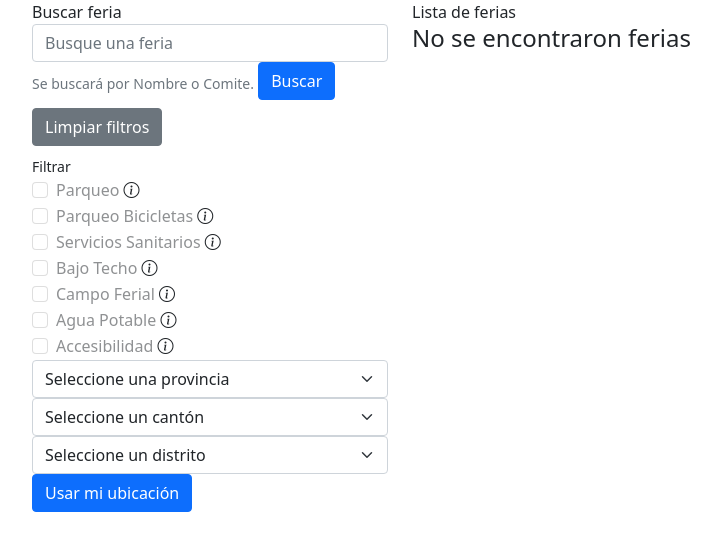
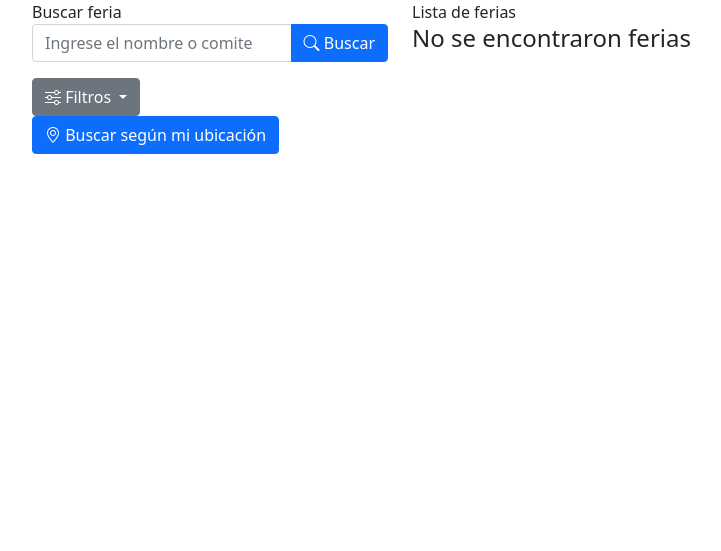
Before and after one commit to fabianabarca/feria, a Django app: page /ferias/ in a window 1280 px wide. Shown: the top 551 px of the page, without its empty margins (50-771 px from the left). Run offline with Django 3.2, Linux system fonts and the light colour scheme; data that the repository does not hold is empty; some libraries are stand-ins or nearby versions.

Commit message:
Primera versión del UI de los filtros
-Se modifica ferias.js
-Se utiliza bootstrap para ocultar/mostrar los filtros
-Se arregla error con formato de los parametros del URL

```diff
--- a/ferias/static/js/ferias.js
+++ b/ferias/static/js/ferias.js
@@ -13,6 +13,9 @@ const cantonSelect = document.getElementById('canton');
 const distritoSelect = document.getElementById('distrito');
 var distribucion_cr = {};
 var currentProvincia = 0;
+var totalFilters = 0;
+var filtersUbicacionCount = 0;
+var filtersComodidadesCount = 0;
 
 provinciaSelect.addEventListener('change', (event) => getCantones(event.target.value));
 cantonSelect.addEventListener('change', (event) => getDistritos(event.target.value));
@@ -123,22 +126,39 @@ function setParamsFromQuery() {
         var input = allInputs[i];
         if (params[input.name] !== undefined) {
             input.value = params[input.name];
+            filtersComodidadesCount++;
         }
         if (lat.value !== '' || lon.value !== '') {
             document.getElementById('radiusGroup').style.display = 'block';
         }
     }
     if (params['provincia'] !== undefined){
-        provinciaSelect.value = params['provincia'];
+        provinciaSelect.value = decodeURIComponent(params['provincia']);
+        getCantones(provinciaSelect.value);
+        filtersUbicacionCount++;
     }
     if (params['canton'] !== undefined) {
         getCantones(provinciaSelect.value);
-        cantonSelect.value = params['canton'];
+        cantonSelect.value = decodeURIComponent(params['canton']).replaceAll('+', ' ');
+        console.log(cantonSelect.value);
         getDistritos(cantonSelect.value);
+        filtersUbicacionCount++;
     }
     if (params['distrito'] !== undefined) {
         getDistritos(cantonSelect.value);
-        distritoSelect.value = params['distrito'];
+        distritoSelect.value = decodeURIComponent(params['distrito']).replaceAll('+', ' ');
+        filtersUbicacionCount++;
+    }
+    if(filtersComodidadesCount > 0){
+        document.getElementById('badge-comodidades').innerHTML = filtersComodidadesCount;
+        totalFilters += filtersComodidadesCount;
+    }
+    if (filtersUbicacionCount > 0) {
+        document.getElementById('badge-ubicacion').innerHTML = filtersUbicacionCount;
+        totalFilters += filtersUbicacionCount;
+    }
+    if(totalFilters > 0){
+        document.getElementById('badge-filtros').innerHTML = totalFilters;
     }
 }
 
--- a/ferias/templates/ferias.html
+++ b/ferias/templates/ferias.html
@@ -12,21 +12,65 @@
 <div class="container">
     <div class="row">
         <div id="filters" class="col-md-4">
-            <form id="buscador" class="form-inline" method="get" action="/ferias">
+            <form id="buscador" class="form-inline" method="get" action="/ferias" accept-charset="utf-8" enctype="multipart/form-data">
                 <div class="form-group">
                     <label for="search">Buscar feria</label>
+                    <div class="input-group mb-3">
                         <input type="text" class="form-control" id="search" aria-describedby="searchHelp"
-                        placeholder="Busque una feria" name="search">
-                    <small id="searchHelp" class="form-text text-muted">Se buscará por Nombre o Comite.</small>
-                    <button type="submit" class="btn btn-primary mb-2" value="submit">Buscar</button>
-                    <button type="submit" class="btn btn-secondary mb-2" onclick="limpiarFiltros();">Limpiar filtros</button>
+                            placeholder="Ingrese el nombre o comite" name="search">
+                        <button type="submit" class="btn btn-primary" value="submit"><i class="bi bi-search"></i> Buscar</button>
                     </div>
-                <small>Filtrar</small><br>
+                </div>
+                <!-- ======== Inicio - Filtros  ======== -->
+                <div>
+                    <a class="btn btn-secondary dropdown-toggle" href="#" role="button" data-bs-toggle="collapse" data-bs-target="#collapseFilters" aria-expanded="false" aria-controls="collapseFilters">
+                        <i class="bi bi-sliders"></i> Filtros <span class="badge rounded-pill bg-danger ms-1" id="badge-filtros"></span>
+                    </a>
+                    <a class="btn btn-primary sm" onclick="getLocation();"><i class="bi bi-geo-alt"></i> Buscar según mi ubicación</a>
+                    <div class="collapse p-4" style="min-width: 90%;" id="collapseFilters">
+                        <h5>Filtros de búsqueda</h5>
+                        <div class="accordion">
+                            <div class="accordion-item">
+                                <h2 class="accordion-header" id="headingOne">
+                                    <button class="accordion-button collapsed" type="button" data-bs-toggle="collapse" data-bs-target="#collapseOne"
+                                        aria-expanded="false" aria-controls="collapseOne">
+                                        Ubicación  <span class="badge rounded-pill bg-danger ms-1" id="badge-ubicacion"></span>
+                                    </button>
+                                </h2>
+                                <div id="collapseOne" class="accordion-collapse collapse"
+                                    aria-labelledby="headingOne">
+                                    <div class="accordion-body">
+                                        <label>Provincia</label>
+                                        <select class="form-select" aria-label="Provincia" name="provincia" id="provincia">
+                                            <option selected value="-1">Seleccione una provincia</option>
+                                        </select>
+                                        <label>Cantón</label>
+                                        <select class="form-select" aria-label="Cantón" name="canton" id="canton">
+                                            <option selected value="-1">Seleccione un cantón</option>
+                                        </select>
+                                        <label>Distrito</label>
+                                        <select class="form-select" aria-label="Distrito" name="distrito" id="distrito">
+                                            <option selected value="-1">Seleccione un distrito</option>
+                                        </select>
+                                    </div>
+                                </div>
+                            </div>
+                        </div>
+                        <div class="accordion-item">
+                            <h2 class="accordion-header" id="headingTwo">
+                                <button class="accordion-button collapsed" type="button" data-bs-toggle="collapse"
+                                    data-bs-target="#collapseTwo" aria-expanded="false"
+                                    aria-controls="collapseTwo">
+                                    Comodidades<span class="badge rounded-pill bg-danger ms-1" id="badge-comodidades"></span>
+                                </button>
+                            </h2>
+                            <div id="collapseTwo" class="accordion-collapse collapse"
+                                aria-labelledby="headingTwo">
+                                <div class="accordion-body">
                                     <div class="form-check ">
                                         <input class="form-check-input" type="checkbox" id="parqueo" value="1" name="parqueo" disabled>
                                         <label class="form-check-label" for="parqueo">Parqueo</label>
-                    <i class="bi bi-info-circle" data-bs-toggle="tooltip" data-bs-placement="top"
-                        title="Buscar ferias con parqueo"></i>
+                                        <i class="bi bi-info-circle" data-bs-toggle="tooltip" data-bs-placement="top" title="Buscar ferias con parqueo"></i>
                                     </div>
                                     <div class="form-check ">
                                         <input class="form-check-input" type="checkbox" id="parqueo_bici" value="1" name="parqueo_bici" disabled>
@@ -37,7 +81,7 @@
                                     <div class="form-check ">
                                         <input class="form-check-input" type="checkbox" id="sanitarios" value="1" name="sanitarios" disabled>
                                         <label class="form-check-label" for="sanitarios">Servicios Sanitarios</label>
-                    <i class="bi bi-info-circle"  data-bs-toggle="tooltip" data-bs-placement="top"
+                                        <i class="bi bi-info-circle" data-bs-toggle="tooltip" data-bs-placement="top"
                                             title="Buscar ferias con servicios sanitarios"></i>
                                     </div>
                                     <div class="form-check ">
@@ -64,7 +108,12 @@
                                         <i class="bi bi-info-circle" data-bs-toggle="tooltip" data-bs-placement="top"
                                             title="Buscar ferias que cumplan la ley 7600"></i>
                                     </div>
-                <div id="demo"></div>
+                                </div>
+                            </div>
+                        </div>
+                        <button class="btn btn-primary m-1"><i class="bi bi-funnel"></i> Filtrar</button>
+                        <button type="submit" class="btn btn-secondary m-1" onclick="limpiarFiltros();"><i class="bi bi-eraser"></i> Limpiar
+                            filtros</button>
                         <input type="text" id="lat" name="lat" hidden/>
                         <input type="text" id="lon" name="lon" hidden/>
                         <div style="display: none;" id="radiusGroup">
@@ -74,17 +123,10 @@
                             <input type="range" class="form-range" id="radius" name="radius" min="1000" max="50000" step="1000"
                                 onchange="updateRadiusInput(this.value);" oninput="updateRadiusInput(this.value);" value="0">
                         </div>
-                <select class="form-select" aria-label="Provincia" name="provincia" id="provincia">
-                    <option selected value="-1">Seleccione una provincia</option>
-                </select>
-                <select class="form-select" aria-label="Cantón" name="canton" id="canton">
-                    <option selected value="-1">Seleccione un cantón</option>
-                </select>
-                <select class="form-select" aria-label="Distrito" name="distrito" id="distrito">
-                    <option selected value="-1">Seleccione un distrito</option>
-                </select>
+                    </div>
+                </div>
+                <!-- ======== Fin - Filtros  ======== -->
             </form>
-            <button class="btn btn-primary sm" onclick="getLocation();">Usar mi ubicación</button>
         </div>
         <div id="ferias-list" class="col-md-8">
                 Lista de ferias
```
Lines whose indentation alone changed are shown as unchanged.
